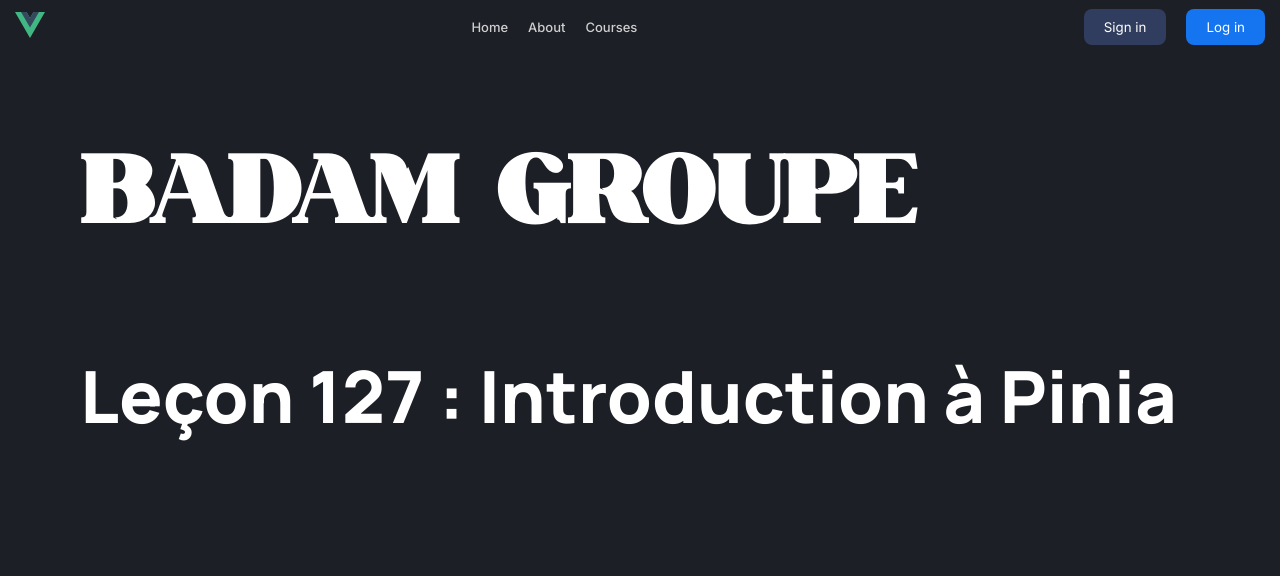
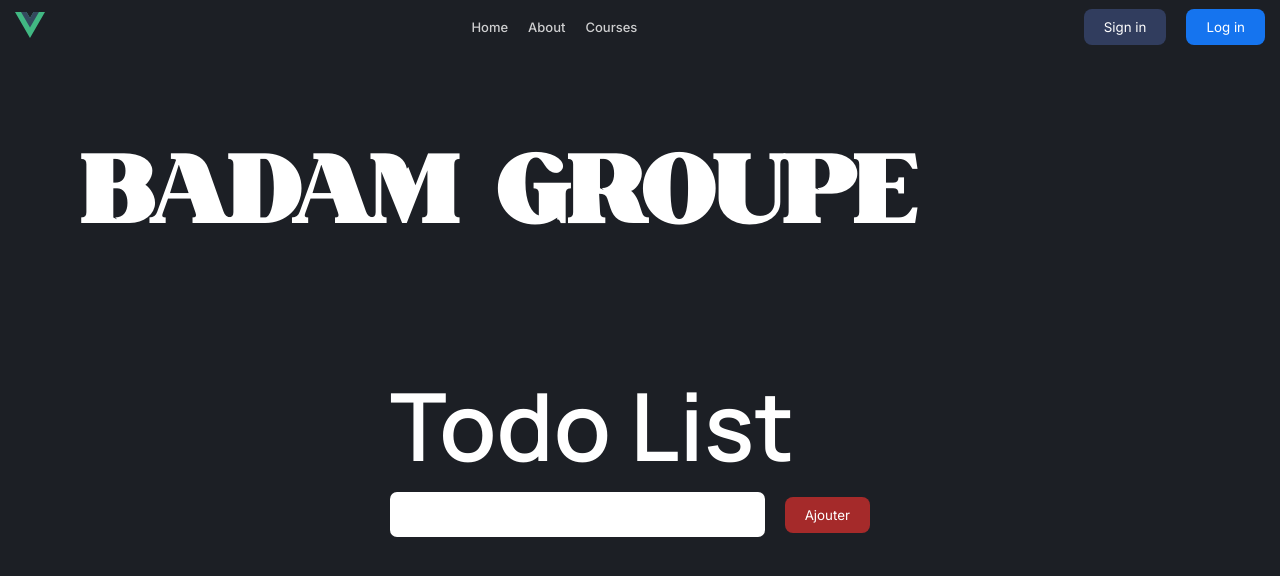
Before and after one commit to didicodeX/course-app, a Vue app: page /courses/Pinia in a window 1280 px wide. Shown: the top 576 px of the page. Built offline with nearby package versions, Linux system fonts and the light colour scheme.

Commit message:
Start Pinia

```diff
--- a/package.json
+++ b/package.json
@@ -14,6 +14,7 @@
   },
   "dependencies": {
     "@vee-validate/zod": "^4.14.6",
+    "pinia": "^2.2.6",
     "vee-validate": "^4.14.6",
     "vue": "^3.5.12",
     "vue-router": "^4.4.5",
--- /dev/null
+++ b/src/interfaces/todo.interface.ts
@@ -0,0 +1,4 @@
+export interface Todo {
+  content: string;
+  done: boolean;
+}
--- a/src/main.ts
+++ b/src/main.ts
@@ -1,13 +1,14 @@
 import "./assets/base.css"
 import { createApp } from 'vue'
+import {createPinia} from 'pinia'
 import App from './App.vue'
 import router from './router'
 import { vFocus } from "./shared/directives/vFocus"
 
 const app = createApp(App)
-
+const pinia = createPinia();
 app.directive('focus', vFocus)
 
 app.use(router)
-
+app.use(pinia)
 app.mount('#app')
--- /dev/null
+++ b/src/stores/todoStore.ts
@@ -0,0 +1,31 @@
+import type { Todo } from "@/interfaces/todo.interface";
+import { defineStore } from "pinia";
+
+export interface TodoState{
+  todos: Todo[];
+}
+
+export const useTodos = defineStore('todos', {
+  state: (): TodoState => ({
+    todos: [],
+  }),
+  getters: {
+    todoList(state: TodoState): Todo[] {
+      return state.todos;
+    }
+  },
+  actions: {
+    addTodo(content: string): void {
+      this.todos.push({
+        content: content,
+        done: false
+      });
+    },
+    toggleDone(index: number): void {
+      this.todos[index].done = !this.todos[index].done;
+    },
+    deleteTodo(index: number): void {
+      this.todos.splice(index, 1);
+    }
+  }
+});
--- a/src/views/PiniaVue.vue
+++ b/src/views/PiniaVue.vue
@@ -1,14 +1,79 @@
 <template>
-  <section class="padd content-limit">
-    <div>
-      <h2>Leçon 127 : Introduction à Pinia</h2>
-      <div class="lesson">
-        <h3></h3>
+  <div class="p-20 d-flex justify-content-center">
+    <div class="card">
+      <h1 class="mb-20">Todo List</h1>
+      <div class="d-flex align-items-center">
+        <input v-model="input" type="text" class="flex-fill mr-20" />
+        <button @click="addTodo" class="btn btn-primary mr-20">Ajouter</button>
       </div>
+      <ul class="todos">
+        <li
+          v-for="(todo, index) in todos"
+          :key="todo.content"
+          class="d-flex align-items-center todo"
+          @click="toggleDone(index)"
+        >
+          <input :checked="todo.done" type="checkbox" v-model="todo.done" />
+          <span>{{ todo.content }} </span>
+            <div class="button">
+              <button >Edit</button>
+              <button @click.stop="deleteTodo(index)">Supprimer</button>
+            </div>
+        </li>
+      </ul>
     </div>
-  </section>
+  </div>
 </template>
 
-<script setup lang="ts"></script>
+<script setup lang="ts">
+import { ref } from 'vue'
+import { useTodos } from '@/stores/todoStore'
+const input = ref<string>('')
 
-<style scoped lang="scss"></style>
+const todoStore = useTodos()
+const todos = todoStore.todoList
+
+console.log(todoStore.todoList)
+
+function addTodo() {
+  // todoStore.todos.push({
+  //   content: input.value,
+  //   done: false,
+  // });
+  todoStore.addTodo(input.value)
+  input.value = ''
+}
+
+function deleteTodo(index: number) {
+  todoStore.deleteTodo(index)
+}
+
+function toggleDone(index: number) {
+  todoStore.toggleDone(index)
+}
+</script>
+
+<style lang="scss">
+.card {
+  width: 500px;
+}
+.todos {
+  margin-top: 20px;
+  display: grid;
+  gap: 10px;
+}
+
+.todo {
+  padding: 10px;
+  border: 1px solid #ccc;
+  border-radius: 5px;
+}
+
+.button {
+  margin-left: auto;
+
+  button {
+    margin-left: 10px;
+  }
+}
+</style>
```
Also changed, not shown: src/components/TodoForm.vue (added, +11 -0 lines), 1 other file (tests, documents, lock files or other folders).
